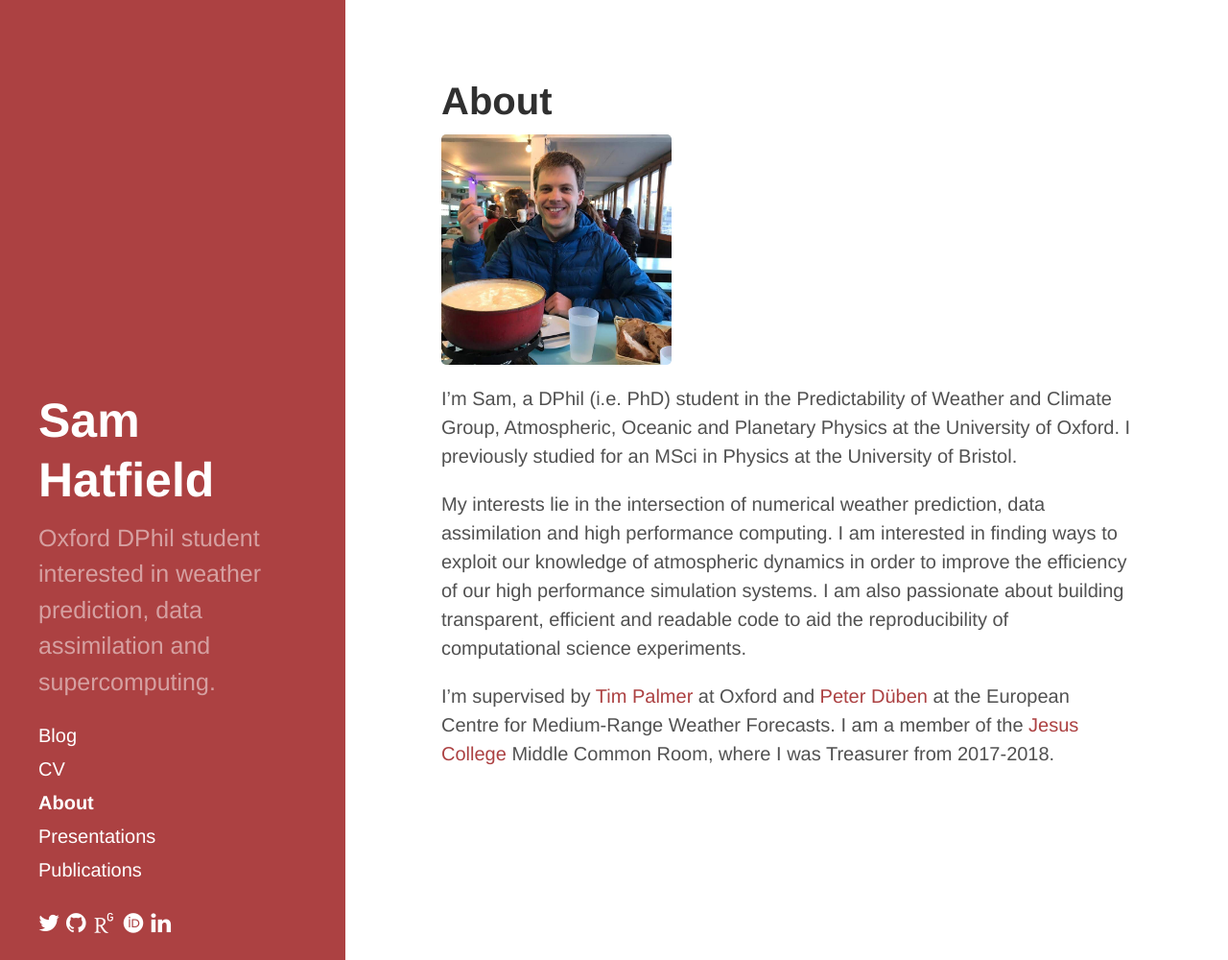
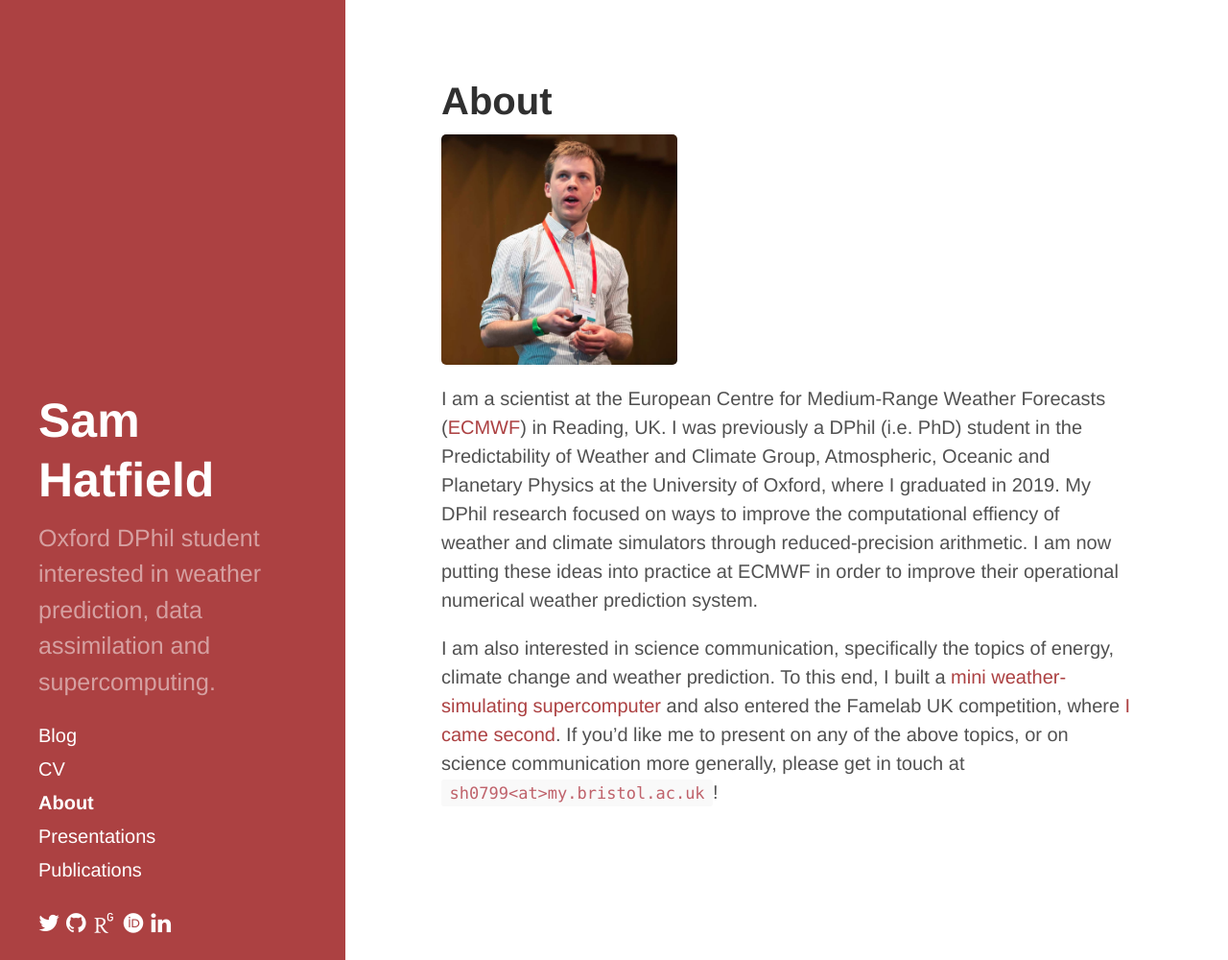
Before and after one commit to samhatfield/samhatfield.github.io, a Jekyll site: the page built from about.md, in a window 1280 px wide and 1000 px high. Shown: the whole window at 96% size. Built offline with Jekyll 4.4.1, drawn with Linux system fonts in a browser that asks for light colours; nearby versions of some CDN libraries; some web fonts are replaced.

Commit message:
Updated everything

```diff
--- a/about.md
+++ b/about.md
@@ -5,8 +5,6 @@ title: About
 
 ![Me]({{site.url}}/public/images/me.jpg)
 
-I'm Sam, a DPhil (i.e. PhD) student in the Predictability of Weather and Climate Group, Atmospheric, Oceanic and Planetary Physics at the University of Oxford. I previously studied for an MSci in Physics at the University of Bristol.
+I am a scientist at the European Centre for Medium-Range Weather Forecasts ([ECMWF](https://ecmwf.int)) in Reading, UK. I was previously a DPhil (i.e. PhD) student in the Predictability of Weather and Climate Group, Atmospheric, Oceanic and Planetary Physics at the University of Oxford, where I graduated in 2019. My DPhil research focused on ways to improve the computational effiency of weather and climate simulators through reduced-precision arithmetic. I am now putting these ideas into practice at ECMWF in order to improve their operational numerical weather prediction system.
 
-My interests lie in the intersection of numerical weather prediction, data assimilation and high performance computing. I am interested in finding ways to exploit our knowledge of atmospheric dynamics in order to improve the efficiency of our high performance simulation systems. I am also passionate about building transparent, efficient and readable code to aid the reproducibility of computational science experiments.
-
-I'm supervised by [Tim Palmer](https://www.jesus.ox.ac.uk/people/professor-tim-palmer) at Oxford and [Peter Düben](https://www.ecmwf.int/en/about/who-we-are/staff-profiles/peter-dueben) at the European Centre for Medium-Range Weather Forecasts. I am a member of the [Jesus College](https://www.jesus.ox.ac.uk/) Middle Common Room, where I was Treasurer from 2017-2018.
+I am also interested in science communication, specifically the topics of energy, climate change and weather prediction. To this end, I built a [mini weather-simulating supercomputer](https://www.ecmwf.int/en/about/media-centre/science-blog/2019/weather-forecasts-openifs-home-made-supercomputer) and also entered the Famelab UK competition, where [I came second](https://www.youtube.com/watch?v=V5rKxSoiO5Q&t=2735s). If you'd like me to present on any of the above topics, or on science communication more generally, please get in touch at `sh0799<at>my.bristol.ac.uk`!
```
Also changed, not shown: presentations.md (+2 -1 lines), public/images/me.jpg, 1 other file.
